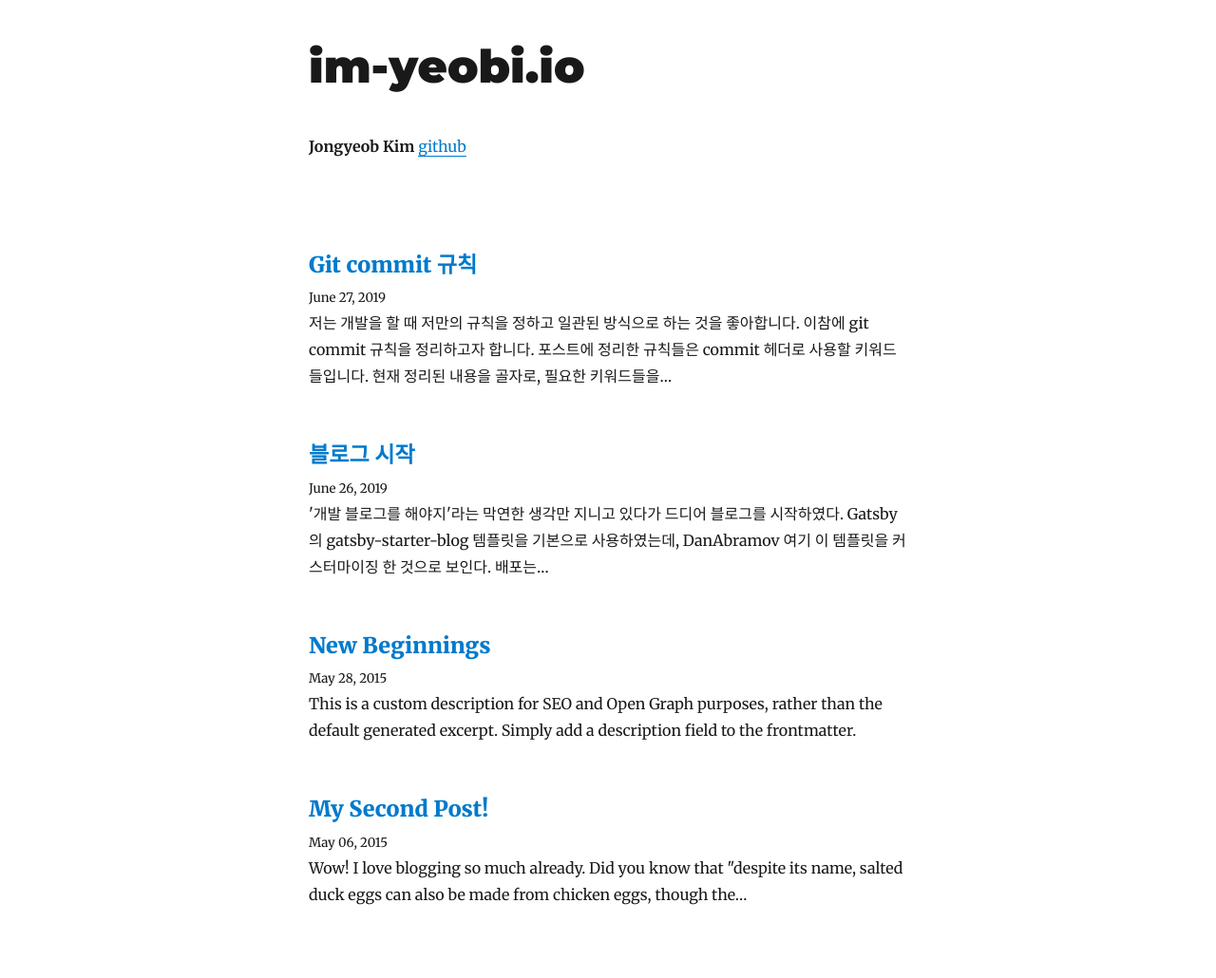
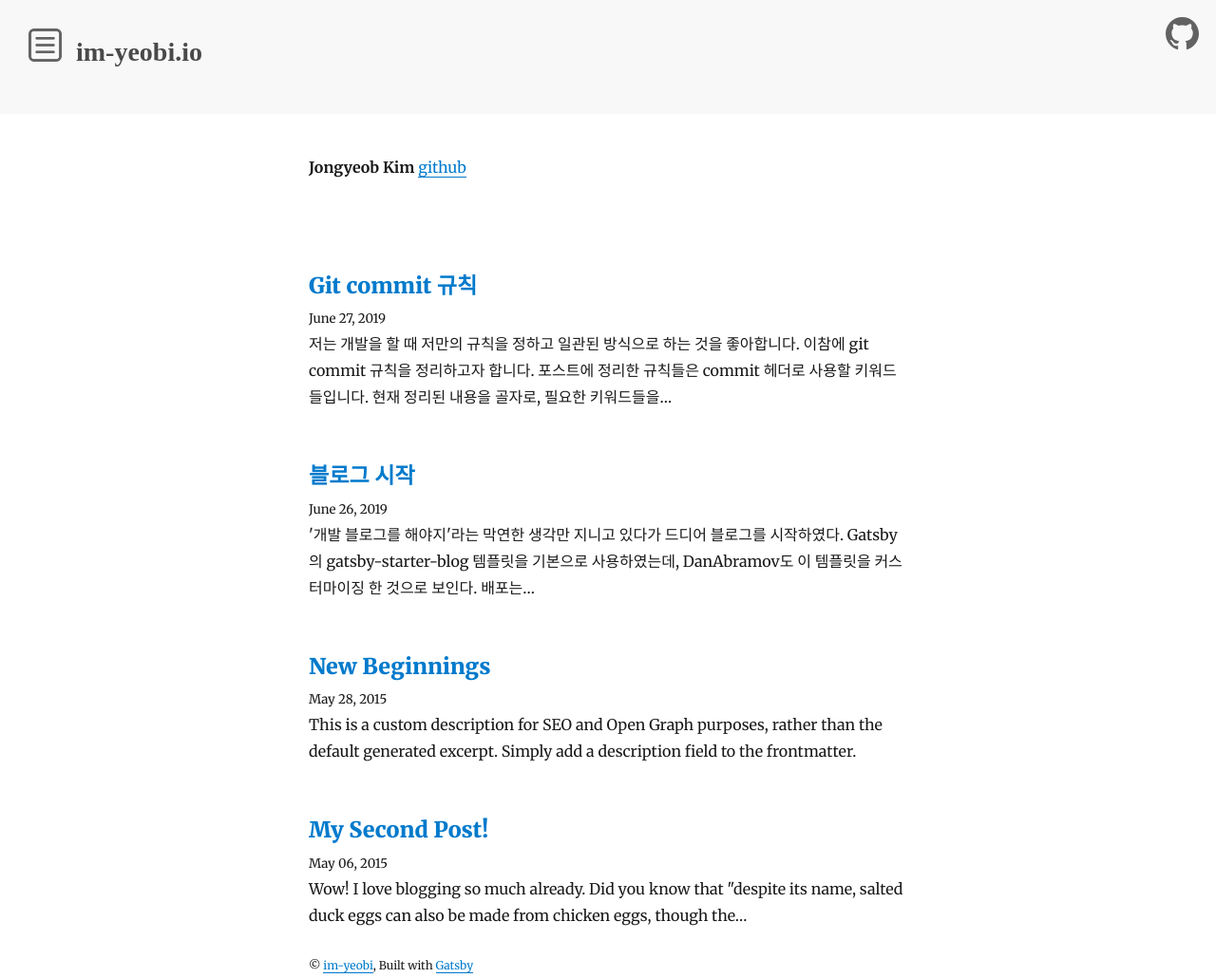
Before and after one commit to jongyeob-Kim/jongyeob.io, a Gatsby site: page / in a window 1280 px wide. Shown: the whole page at 95% size. Built offline with nearby package versions, Linux system fonts and the light colour scheme; Gatsby itself is replaced by a stand-in of ours; some packages are replaced by stand-ins of ours.

Commit message:
🕹 Feat: Update component structure & Add Top component

```diff
--- a/content/blog/etc/etc-1-start-blog.md
+++ b/content/blog/etc/etc-1-start-blog.md
@@ -4,7 +4,7 @@ date: "2019-06-26T00:30"
 ---
 
 '개발 블로그를 해야지'라는 막연한 생각만 지니고 있다가 드디어 블로그를 시작하였다.
-[Gatsby](https://www.gatsbyjs.org/)의 gatsby-starter-blog 템플릿을 기본으로 사용하였는데, [DanAbramov](https://overreacted.io/) 여기 이 템플릿을 커스터마이징 한 것으로 보인다.
+[Gatsby](https://www.gatsbyjs.org/)의 gatsby-starter-blog 템플릿을 기본으로 사용하였는데, [DanAbramov](https://overreacted.io/)도 이 템플릿을 커스터마이징 한 것으로 보인다.
 배포는 [netlify](https://www.netlify.com/)를 사용하였다. 여러 github 블로그들을 보며 사용상의 장점은 이미 알고 있었지만 직접 배포를 해보니 더 잘 와닿았다.
 
 나만의 블로그를 어떻게 꾸며야 할지, 어떤 게시글을 어떻게 올려야 할지, 아직은 구체적으로 정해져 있지 않아 걱정이 많이 된다.
--- a/src/components/bio.js
+++ b/src/components/bio/index.jsx
@@ -9,9 +9,9 @@ import React from "react"
 import { useStaticQuery, graphql } from "gatsby"
 // import Image from "gatsby-image"
 
-import { rhythm } from "../utils/typography"
+import { rhythm } from "../../utils/typography"
 
-const Bio = () => {
+export const Bio = () => {
   const data = useStaticQuery(graphql`
     query BioQuery {
       avatar: file(absolutePath: { regex: "/profile-pic.jpg/" }) {
--- /dev/null
+++ b/src/components/social-share/github-icon/index.jsx
@@ -0,0 +1,22 @@
+import React from 'react'
+
+import './index.scss'
+
+export const GitHubIcon = () => {
+  return (
+    <a
+      href="https://github.com/im-yeobi/im-yeobi.io"
+      className="github"
+      aria-label="GitHub"
+    >
+      <svg
+        xmlns="http://www.w3.org/2000/svg"
+        width="35"
+        height="35"
+        viewBox="0 0 24 24"
+      >
+        <path d="M12 0c-6.626 0-12 5.373-12 12 0 5.302 3.438 9.8 8.207 11.387.599.111.793-.261.793-.577v-2.234c-3.338.726-4.033-1.416-4.033-1.416-.546-1.387-1.333-1.756-1.333-1.756-1.089-.745.083-.729.083-.729 1.205.084 1.839 1.237 1.839 1.237 1.07 1.834 2.807 1.304 3.492.997.107-.775.418-1.305.762-1.604-2.665-.305-5.467-1.334-5.467-5.931 0-1.311.469-2.381 1.236-3.221-.124-.303-.535-1.524.117-3.176 0 0 1.008-.322 3.301 1.23.957-.266 1.983-.399 3.003-.404 1.02.005 2.047.138 3.006.404 2.291-1.552 3.297-1.23 3.297-1.23.653 1.653.242 2.874.118 3.176.77.84 1.235 1.911 1.235 3.221 0 4.609-2.807 5.624-5.479 5.921.43.372.823 1.102.823 2.222v3.293c0 .319.192.694.801.576 4.765-1.589 8.199-6.086 8.199-11.386 0-6.627-5.373-12-12-12z" />
+      </svg>
+    </a>
+  )
+}
--- /dev/null
+++ b/src/components/social-share/github-icon/index.scss
@@ -0,0 +1,7 @@
+.github {
+  float: right;
+  padding: 18px 18px;
+  opacity: 0.6;
+  text-decoration: none;
+  box-shadow: none;
+}
--- /dev/null
+++ b/src/components/top/index.jsx
@@ -0,0 +1,22 @@
+import React from 'react'
+import { Link } from 'gatsby'
+import { GitHubIcon } from '../social-share/github-icon'
+import MenuIcon from '../../../content/assets/menu-icon.png'
+
+import './index.scss'
+
+export const Top = ({ title, location, rootPath }) => {
+  const isRoot = location.pathname === rootPath
+  return (
+    <>
+      <div className="top">
+        <button className="menu"></button>
+        <Link to={`/`} className="link">
+          {title}
+        </Link>
+        <GitHubIcon />
+      </div>
+      {/* <div className="top-border-bottom" /> */}
+    </>
+  )
+}
--- /dev/null
+++ b/src/components/top/index.scss
@@ -0,0 +1,42 @@
+.top {
+  // position: relative;
+  width: 100%;
+  height: 120px;
+  background-color: #F8F8F8;
+  // background: $theme-gradient;
+  .menu {
+    width: 35px;
+    height: 35px;
+    background-image: url(../../../content/assets/menu-icon.png);
+    background-size: 35px 35px;
+    background-color: transparent;
+    border: 0 none;
+    opacity: 0.6;
+    margin-top: 30px;
+    margin-left: 30px;
+    cursor: pointer;
+  }
+
+  .link {
+    display: inline-block;
+    font-size: 28px;
+    // color: $top-header-text-color;
+    // color: #ffffff;
+    color: black;
+    opacity: 0.7;
+    font-family: 'Catamaran';
+    font-weight: 800;
+    text-decoration: none;
+    box-shadow: none;
+    margin-left: 15px;
+  }
+}
+
+// .top-border-bottom {
+  // position: sticky;
+  // position: -webkit-sticky;
+  // top: 0px;
+  // height: 8px;
+  // background: $theme-gradient;
+  // z-index: 2;
+// }
--- a/src/components/layout.js
+++ b/src/layout/index.jsx
@@ -3,7 +3,11 @@ import { Link } from "gatsby"
 
 import { rhythm, scale } from "../utils/typography"
 
-class Layout extends React.Component {
+import { Top } from "../components/top"
+
+// import menuIcon from "../content/assets/menu-icon.png"
+
+export class Layout extends React.Component {
   render() {
     const { location, title, children } = this.props
     const rootPath = `${__PATH_PREFIX__}/`
@@ -52,6 +56,18 @@ class Layout extends React.Component {
       )
     }
     return (
+      <React.Fragment>
+      <Top title={title} location={location} rootPath={rootPath} />
+
+      {/* <div
+        style={{
+          width: `100%`,
+          height: `120px`,
+          backgroundColor: `#F8F8F8`,
+        }}
+      > */}
+
+        {/* <header>{header}</header> */}
         <div
           style={{
             marginLeft: `auto`,
@@ -60,14 +76,16 @@ class Layout extends React.Component {
             padding: `${rhythm(1.5)} ${rhythm(3 / 4)}`,
           }}
         >
-        <header>{header}</header>
+
           <main>{children}</main>
-        {/* <footer>
-          © {new Date().getFullYear()}, Built with
+          <footer style={{ fontSize: `12px` }}>
+            © <a href="https://github.com/im-yeobi">im-yeobi</a>, Built with
             {` `}
             <a href="https://www.gatsbyjs.org">Gatsby</a>
-        </footer> */}
+          </footer>
         </div>
+      {/* </div> */}
+      </React.Fragment>
     )
   }
 }
--- a/src/pages/404.js
+++ b/src/pages/404.js
@@ -1,7 +1,7 @@
 import React from "react"
 import { graphql } from "gatsby"
 
-import Layout from "../components/layout"
+import { Layout } from "../layout"
 import SEO from "../components/seo"
 
 class NotFoundPage extends React.Component {
--- a/src/pages/index.js
+++ b/src/pages/index.js
@@ -1,8 +1,8 @@
 import React from "react"
 import { Link, graphql } from "gatsby"
 
-import Bio from "../components/bio"
-import Layout from "../components/layout"
+import { Layout } from "../layout"
+import { Bio } from "../components/bio"
 import SEO from "../components/seo"
 import { rhythm } from "../utils/typography"
 
--- a/src/templates/blog-post.js
+++ b/src/templates/blog-post.js
@@ -1,8 +1,9 @@
 import React from "react"
 import { Link, graphql } from "gatsby"
 
-import Bio from "../components/bio"
-import Layout from "../components/layout"
+import { Layout } from "../layout"
+import { Bio } from "../components/bio"
+
 import SEO from "../components/seo"
 import { rhythm, scale } from "../utils/typography"
 
```
Also changed, not shown: content/assets/menu-icon.png (added), content/assets/profile-pic.jpg (deleted), src/components/footer/index.jsx (added). Lines whose indentation alone changed are shown as unchanged.
